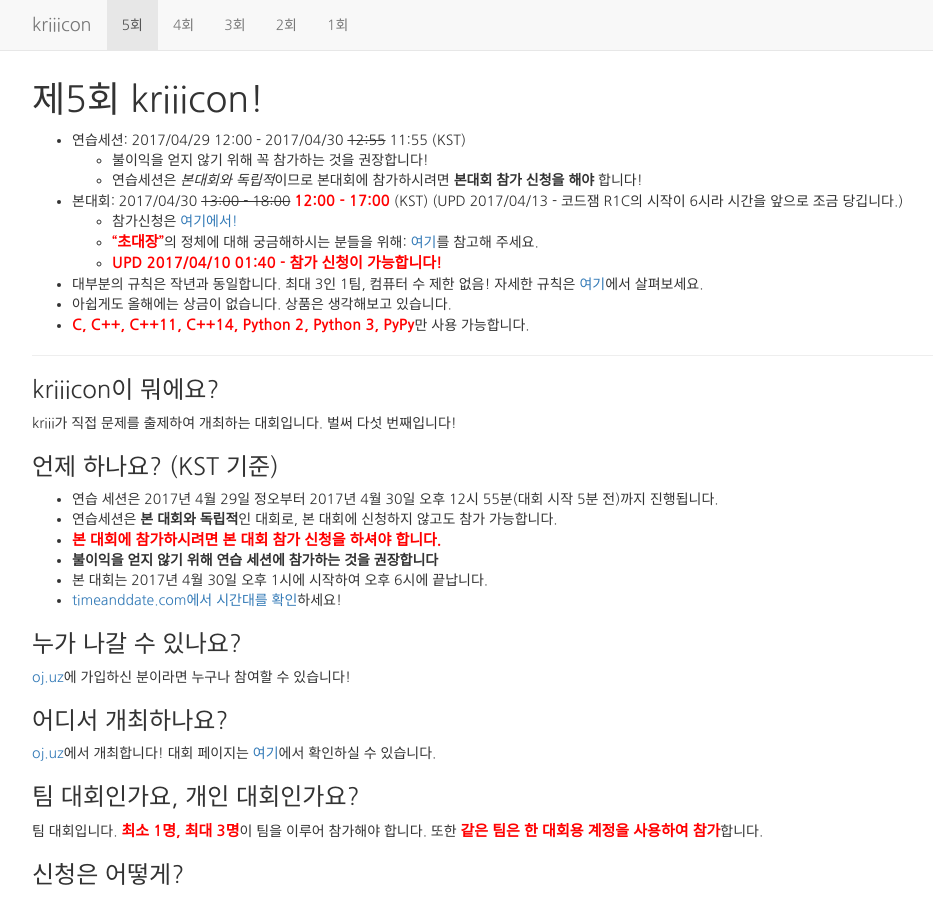
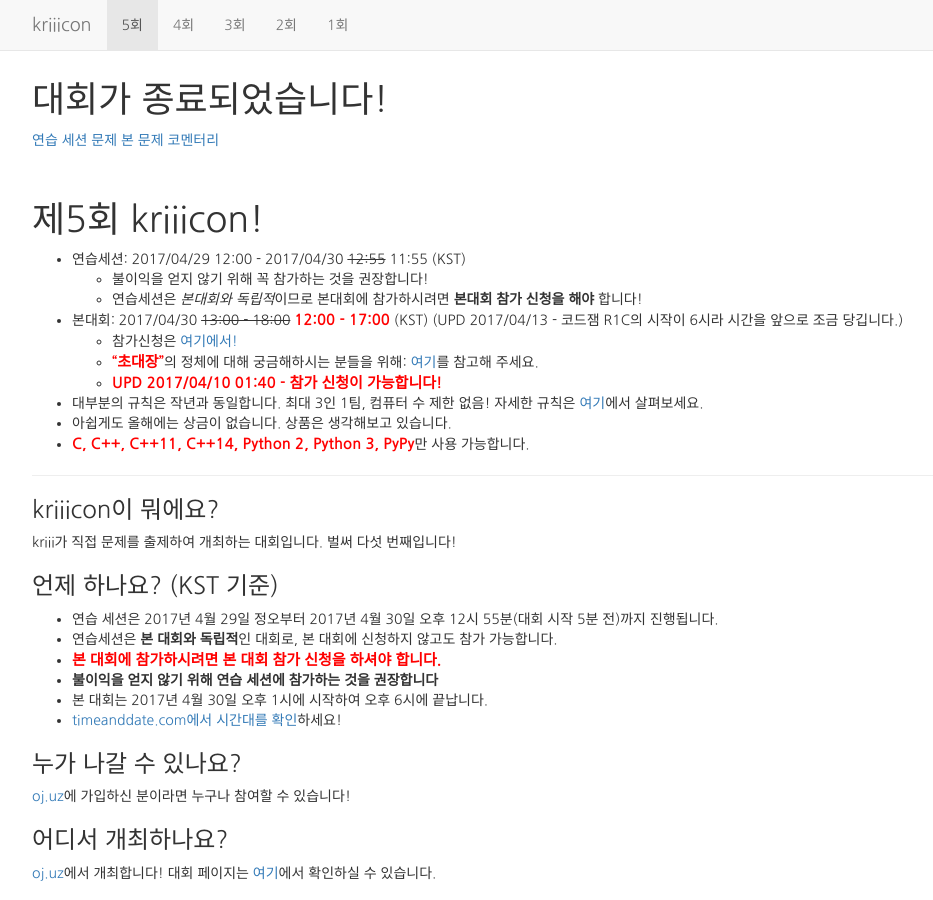
Before and after one commit to ojuz/kriiicon, a Jekyll site: the page built from contests/5/index.md, in a window 1280 px wide and 900 px high. Shown: the whole window, without its empty margins (38-971 px from the left). Built offline with Jekyll 4.4.1, drawn with Linux system fonts in a browser that asks for light colours; nearby versions of some CDN libraries; our own code applies the rules of GitHub Pages for plain Markdown files.

Commit message:
대회끝

```diff
--- a/contests/5/index.md
+++ b/contests/5/index.md
@@ -7,6 +7,14 @@ redirect_from: "/"
 <style type="text/css">
 .important { font-size: 15px; font-weight: bold; color: red; }
 </style>
+
+<h1>대회가 종료되었습니다!</h1>
+
+[연습 세션 문제](https://www.dropbox.com/s/53hb1jlcso00mv3/_%EC%97%B0%EC%8A%B5%EB%8C%80%ED%9A%8C%EC%A0%84%EC%B2%B4.pdf?dl=0)
+[본 문제](https://www.dropbox.com/s/fckbc05ikic8u4f/_%EB%B3%B8%EB%8C%80%ED%9A%8C%EC%A0%84%EC%B2%B4.pdf?dl=0)
+[코멘터리](http://kriii.tistory.com/10)
+
+<br>
 
 <h1>제5회 kriiicon!</h1>
 
```
